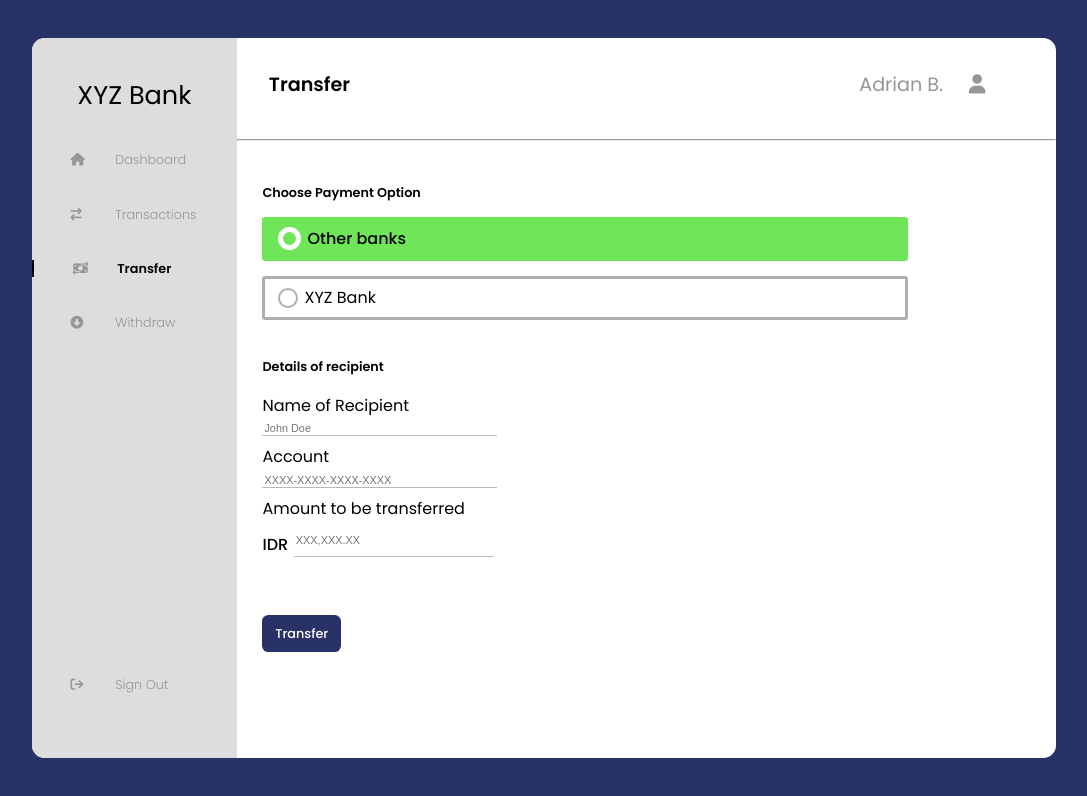
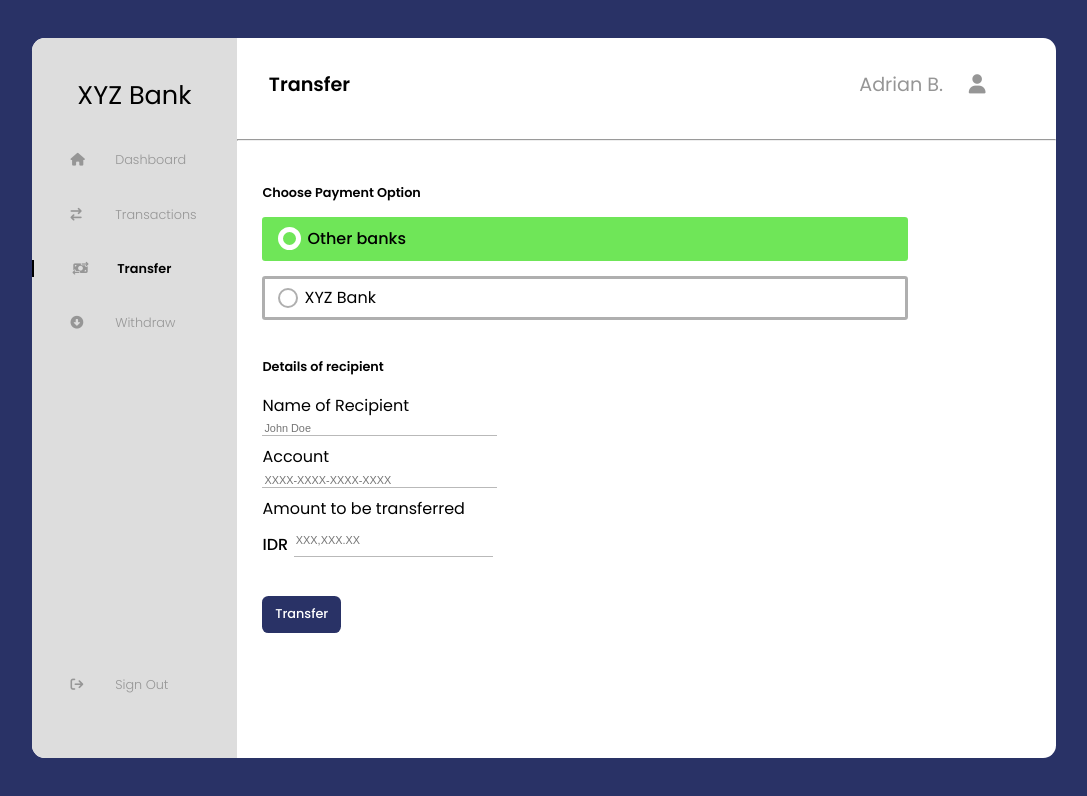
Before and after one commit to AdrianBasukii/HCI-Assignment-5, a plain HTML site: page transfer.html in a window 1280 px wide. Shown: the whole page, without its empty margins (96-1183 px from the left). Drawn offline with Linux system fonts and the light colour scheme.

Commit message:
Update style.css

```diff
--- a/style.css
+++ b/style.css
@@ -556,7 +556,7 @@ input[type="radio"]:checked + .options:hover{
 }
 
 .submit{
-    margin-top: 7.5%;
+    margin-top: 5%;
     color:white;
     font-size: 1vw;
     font-weight: 500;
```
